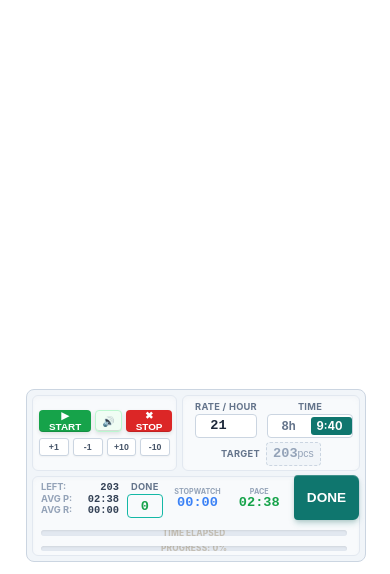
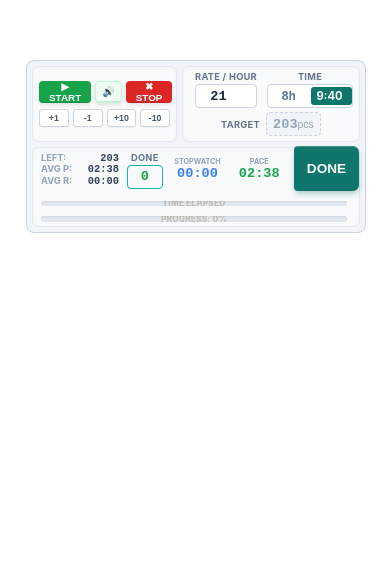
Before and after one commit to agr555/counter-app, a Next.js app: page / in a window 390 px wide. Shown: the part 270-844 px from the top of the page. Built offline with nearby package versions, Linux system fonts and the light colour scheme.

Commit message:
adaptive final

```diff
--- a/app/widget.module.css
+++ b/app/widget.module.css
@@ -403,6 +403,10 @@
 
   /* СТУПЕНЬ 3: НАСТОЯЩИЙ МОБИЛЬНЫЙ ВИД (Меньше 520px, включая 500px и 492px) */
   @media (max-width: 520px) {
+    .layoutWrapper {
+        justify-content: center;
+        align-items: flex-end;
+    }
     .widgetContainer > .concaveBlock:nth-child(2) {
       display: none !important;
     }
```
